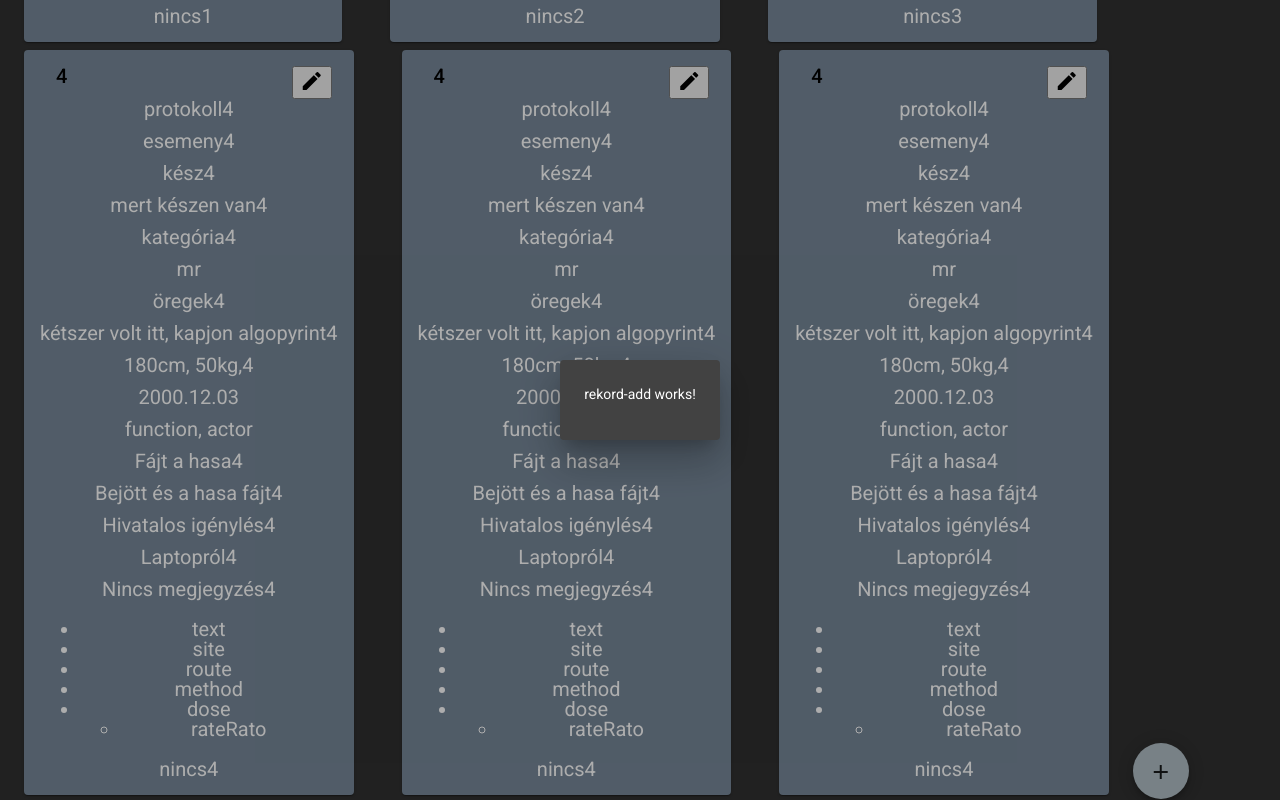
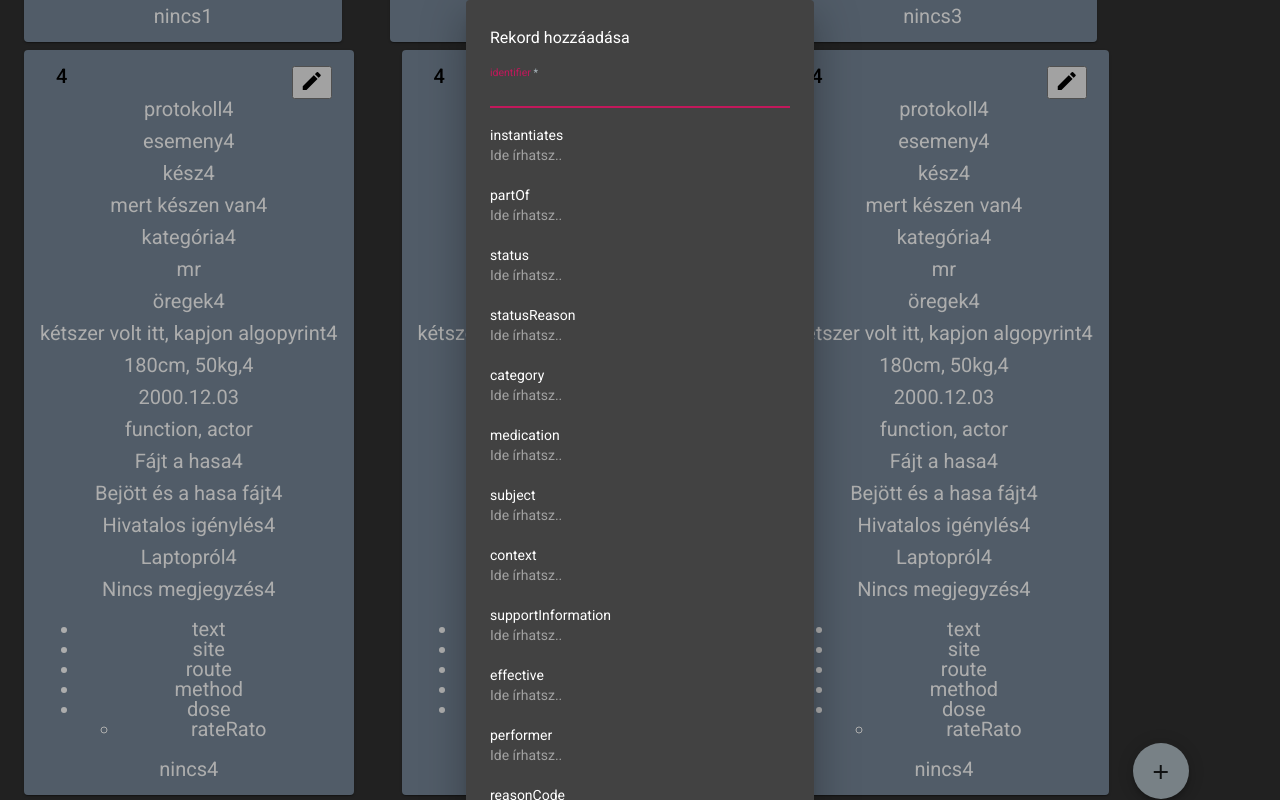
Before and after one commit to bendi1203/webkert, an Angular app in the folder medAd/: page /register in a window 1280 px wide. Both pictures are taken after a click on the button "add". Built offline with nearby package versions, Linux system fonts and the light colour scheme; what @angular/fire would draw is missing.

Commit message:
hozzáadás gomb nem gördül

```diff
--- a/medAd/src/app/app.module.ts
+++ b/medAd/src/app/app.module.ts
@@ -7,6 +7,7 @@ import { HomeModule } from './pages/home/home.module';
 import { AngularFireModule } from '@angular/fire';
 import { AngularFirestoreModule } from '@angular/fire/firestore';
 import { AngularFireAuthModule } from '@angular/fire/auth';
+import { ReactiveFormsModule } from '@angular/forms';
 
 @NgModule({
   declarations: [AppComponent],
@@ -16,7 +17,7 @@ import { AngularFireAuthModule } from '@angular/fire/auth';
     AngularFireModule.initializeApp(environment.firebaseConfig),
     AngularFirestoreModule,
     AngularFireAuthModule,
-    HomeModule
+    HomeModule,
   ],
   providers: [],
   bootstrap: [AppComponent]
--- a/medAd/src/app/pages/home/home.module.ts
+++ b/medAd/src/app/pages/home/home.module.ts
@@ -12,6 +12,8 @@ import { DetailsModule } from '../details/details.module';
 import { MatButtonModule } from '@angular/material/button';
 import { MatIconModule } from '@angular/material/icon';
 import { MatDialogModule } from '@angular/material/dialog';
+import { RekordAddModule } from '../rekord/add/rekord-add/rekord-add.module';
+
 
 
 
@@ -30,7 +32,7 @@ import { MatDialogModule } from '@angular/material/dialog';
     MatButtonModule,
     MatIconModule,
     MatDialogModule,
-
+    RekordAddModule
   ],
   exports: [
     HomeComponent
--- a/medAd/src/app/pages/rekord/add/rekord-add/rekord-add.component.html
+++ b/medAd/src/app/pages/rekord/add/rekord-add/rekord-add.component.html
@@ -1 +1,85 @@
-<p>rekord-add works!</p>
+<form [formGroup]="form" class="form">
+  <h3>Rekord hozzáadása</h3>
+
+  <mat-form-field class="max-width">
+    <mat-label>identifier</mat-label>
+    <input matInput focus placeholder="Ide írhatsz.." formControlName="identifier" required>
+  </mat-form-field>
+
+  <mat-label>instantiates</mat-label>
+  <textarea placeholder="Ide írhatsz.." formControlName="instantiates" matInput cdkTextareaAutosize
+    cdkAutosizeMinRows="2" cdkAutosizeMaxRows="5"></textarea>
+
+  <mat-label>partOf</mat-label>
+  <textarea placeholder="Ide írhatsz.." formControlName="partOf" matInput cdkTextareaAutosize cdkAutosizeMinRows="2"
+    cdkAutosizeMaxRows="5"></textarea>
+
+  <mat-label>status</mat-label>
+  <textarea placeholder="Ide írhatsz.." formControlName="status" matInput cdkTextareaAutosize cdkAutosizeMinRows="2"
+    cdkAutosizeMaxRows="5"></textarea>
+
+  <mat-label>statusReason</mat-label>
+  <textarea placeholder="Ide írhatsz.." formControlName="statusReason" matInput cdkTextareaAutosize
+    cdkAutosizeMinRows="2" cdkAutosizeMaxRows="5"></textarea>
+
+  <mat-label>category</mat-label>
+  <textarea placeholder="Ide írhatsz.." formControlName="category" matInput cdkTextareaAutosize cdkAutosizeMinRows="2"
+    cdkAutosizeMaxRows="5"></textarea>
+
+  <mat-label>medication</mat-label>
+  <textarea placeholder="Ide írhatsz.." formControlName="medication" matInput cdkTextareaAutosize cdkAutosizeMinRows="2"
+    cdkAutosizeMaxRows="5"></textarea>
+
+  <mat-label>subject</mat-label>
+  <textarea placeholder="Ide írhatsz.." formControlName="subject" matInput cdkTextareaAutosize cdkAutosizeMinRows="2"
+    cdkAutosizeMaxRows="5"></textarea>
+
+  <mat-label>context</mat-label>
+  <textarea placeholder="Ide írhatsz.." formControlName="context" matInput cdkTextareaAutosize cdkAutosizeMinRows="2"
+    cdkAutosizeMaxRows="5"></textarea>
+
+  <mat-label>supportInformation</mat-label>
+  <textarea placeholder="Ide írhatsz.." formControlName="supportInformation" matInput cdkTextareaAutosize
+    cdkAutosizeMinRows="2" cdkAutosizeMaxRows="5"></textarea>
+
+  <mat-label>effective</mat-label>
+  <textarea placeholder="Ide írhatsz.." formControlName="effective" matInput cdkTextareaAutosize cdkAutosizeMinRows="2"
+    cdkAutosizeMaxRows="5"></textarea>
+
+  <mat-label>performer</mat-label>
+  <textarea placeholder="Ide írhatsz.." formControlName="performer" matInput cdkTextareaAutosize cdkAutosizeMinRows="2"
+    cdkAutosizeMaxRows="5"></textarea>
+
+  <mat-label>reasonCode</mat-label>
+  <textarea placeholder="Ide írhatsz.." formControlName="reasonCode" matInput cdkTextareaAutosize cdkAutosizeMinRows="2"
+    cdkAutosizeMaxRows="5"></textarea>
+
+  <mat-label>reasonReference</mat-label>
+  <textarea placeholder="Ide írhatsz.." formControlName="reasonReference" matInput cdkTextareaAutosize
+    cdkAutosizeMinRows="2" cdkAutosizeMaxRows="5"></textarea>
+
+  <mat-label>request</mat-label>
+  <textarea placeholder="Ide írhatsz.." formControlName="request" matInput cdkTextareaAutosize cdkAutosizeMinRows="2"
+    cdkAutosizeMaxRows="5"></textarea>
+
+  <mat-label>device</mat-label>
+  <textarea placeholder="Ide írhatsz.." formControlName="device" matInput cdkTextareaAutosize cdkAutosizeMinRows="2"
+    cdkAutosizeMaxRows="5"></textarea>
+
+  <mat-label>note</mat-label>
+  <textarea placeholder="Ide írhatsz.." formControlName="note" matInput cdkTextareaAutosize cdkAutosizeMinRows="2"
+    cdkAutosizeMaxRows="5"></textarea>
+
+  <mat-label>dosage</mat-label>
+  <textarea placeholder="Ide írhatsz.." formControlName="dosage" matInput cdkTextareaAutosize cdkAutosizeMinRows="2"
+    cdkAutosizeMaxRows="5"></textarea>
+
+  <mat-label>eventHistory</mat-label>
+  <textarea placeholder="Ide írhatsz.." formControlName="eventHistory" matInput cdkTextareaAutosize
+    cdkAutosizeMinRows="2" cdkAutosizeMaxRows="5"></textarea>
+
+  <div style="display: flex; justify-content: flex-end;">
+    <button mat-button (click)="dialogRef.close()" class="margin-right">MÉGSEM</button>
+    <button mat-button [mat-dialog-close]="form.value" [disabled]="form.invalid">FELVÉTEL</button>
+  </div>
+</form>
--- a/medAd/src/app/pages/rekord/add/rekord-add/rekord-add.component.scss
+++ b/medAd/src/app/pages/rekord/add/rekord-add/rekord-add.component.scss
@@ -0,0 +1,3 @@
+.form{
+    width: 300px;
+}
--- a/medAd/src/app/pages/rekord/add/rekord-add/rekord-add.component.ts
+++ b/medAd/src/app/pages/rekord/add/rekord-add/rekord-add.component.ts
@@ -1,4 +1,6 @@
 import { Component, OnInit } from '@angular/core';
+import { FormControl, FormGroup, Validators } from '@angular/forms';
+import { MatDialogRef } from '@angular/material/dialog';
 
 @Component({
   selector: 'app-rekord-add',
@@ -6,8 +8,29 @@ import { Component, OnInit } from '@angular/core';
   styleUrls: ['./rekord-add.component.scss']
 })
 export class RekordAddComponent implements OnInit {
+  form: FormGroup = new FormGroup({
+    identifier: new FormControl(''),
+    instantiates: new FormControl(''),
+    partOf: new FormControl(''),
+    status: new FormControl('', Validators.required),
+    statusReason: new FormControl(''),
+    category: new FormControl(''),
+    medication: new FormControl('', Validators.required),
+    subject: new FormControl('', Validators.required),
+    context: new FormControl(''),
+    supportInformation: new FormControl(''),
+    effective: new FormControl('', Validators.required),
+    performer: new FormControl('', Validators.required),
+    reasonCode: new FormControl(''),
+    reasonReference: new FormControl(''),
+    request: new FormControl('', Validators.required),
+    device: new FormControl(''),
+    note: new FormControl(''),
+    dosage: new FormControl('', Validators.required),
+    eventHistory: new FormControl('', Validators.required)
+  });
 
-  constructor() { }
+  constructor(public dialogRef: MatDialogRef<RekordAddComponent>) { }
 
   ngOnInit(): void {
   }
--- a/medAd/src/app/pages/rekord/card/rekord-card.component.ts
+++ b/medAd/src/app/pages/rekord/card/rekord-card.component.ts
@@ -22,8 +22,8 @@ information(event: any):void{
   event.stopPropagation();
   this.callDetails.emit(this.rekord);
 }
-
-/*goToEdit(event: Rekord): void {
+/*
+goToEdit(event: Rekord): void {
   this.detailData = event;
   this.page = 'edit';
 }
```
Also changed, not shown: medAd/src/app/pages/rekord/add/rekord-add/rekord-add.module.ts (+12 -2 lines), medAd/src/app/services/fb-base.service.ts (+15 -1 lines).
